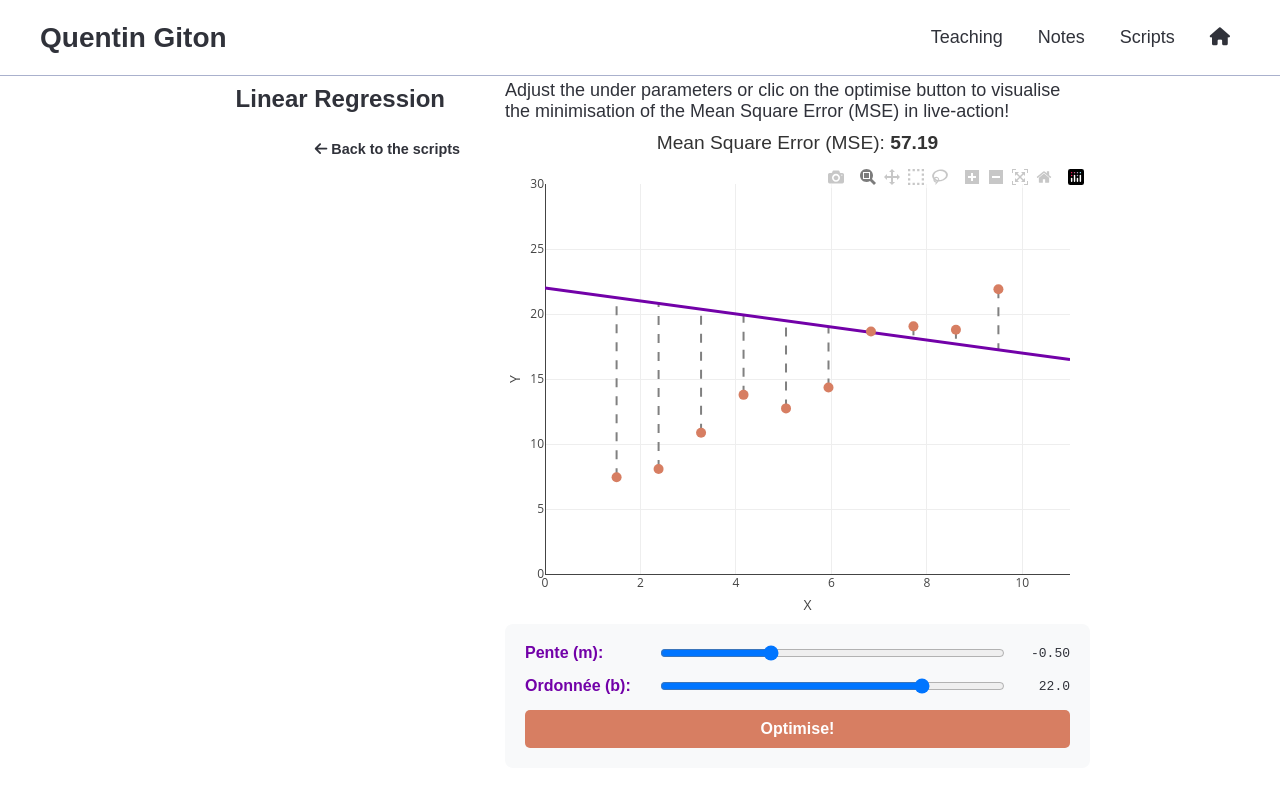
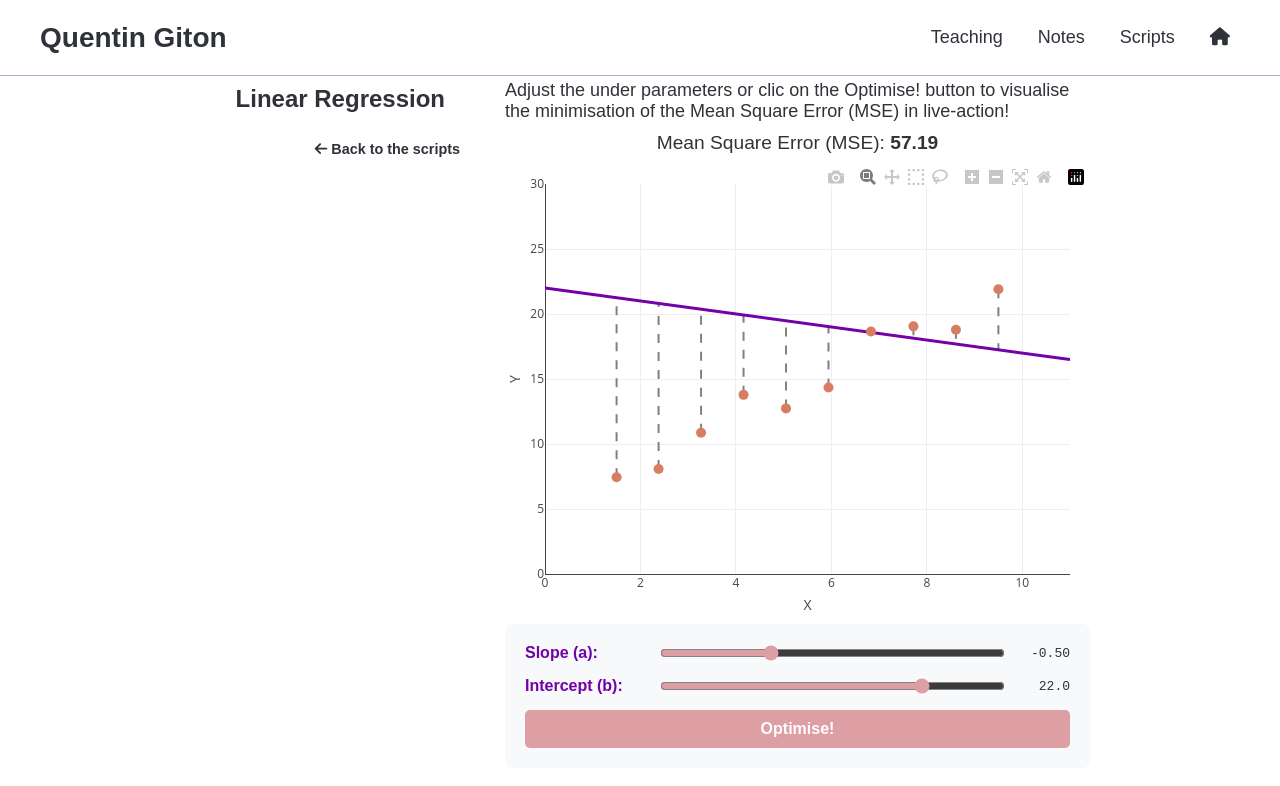
Before and after one commit to quentingiton/quentingiton.github.io, a Vue app: page /scripts/linear-regression in a window 1280 px wide. Shown: the top 786 px of the page. Built offline with nearby package versions, Linux system fonts and the light colour scheme; some icons are missing.

Commit message:
fluidified the scripts rendering

```diff
--- a/package.json
+++ b/package.json
@@ -29,6 +29,6 @@
     "less": "^4.2.2",
     "less-loader": "^12.2.0",
     "prettier": "3.5.0",
-    "vite": "^5.3.1"
+    "vite": "^5.4.21"
   }
 }
--- a/src/components/LinearRegression.vue
+++ b/src/components/LinearRegression.vue
@@ -8,13 +8,13 @@
 
     <div class="controls">
       <div class="slider-row">
-        <label>Pente (m):</label>
+        <label>Slope (a):</label>
         <input type="range" v-model.number="m" min="-3" max="5" step="0.01">
         <span class="value-display">{{ m.toFixed(2) }}</span>
       </div>
 
       <div class="slider-row">
-        <label>Ordonnée (b):</label>
+        <label>Intercept (b):</label>
         <input type="range" v-model.number="b" min="-5" max="30" step="0.1">
         <span class="value-display">{{ b.toFixed(1) }}</span>
       </div>
@@ -80,8 +80,21 @@ const drawPlot = () => {
   Plotly.react(plotContainer.value, traces, layout);
 };
 
+let isDrawing = false;
+
 watch([m, b], () => {
-  drawPlot();
+
+  if (isDrawing) return;
+
+  isDrawing = true;
+
+  requestAnimationFrame(() => {
+    if (plotContainer.value) {
+      drawPlot();
+    }
+
+    isDrawing = false;
+  });
 });
 
 onMounted(() => {
@@ -147,6 +160,7 @@ const animateOptimization = async () => {
 input[type=range] {
   flex-grow: 1;
   margin: 0 15px;
+  accent-color: #dd9ea4;
 }
 .value-display {
   width: 50px;
@@ -154,7 +168,7 @@ input[type=range] {
   font-family: monospace;
 }
 button {
-  background: #D77E62;
+  background: #dd9ea4;
   color: white;
   border: none;
   padding: 10px 20px;
@@ -165,6 +179,6 @@ button {
   font-weight: bold;
   transition: opacity 0.3s;
 }
-button:hover { background: #B7654B; }
+button:hover { background: #eecacc; }
 button:disabled { background: #ccc; cursor: not-allowed; }
 </style>
--- a/src/components/OneDLaguerreCells.vue
+++ b/src/components/OneDLaguerreCells.vue
@@ -38,7 +38,7 @@ const t1 = ref(0.0);
 const t2 = ref(0.0);
 const t3 = ref(0.0);
 const isOptimizing = ref(false);
-const btnText = ref('Optimiser les Thetas !');
+const btnText = ref('Optimise!');
 
 const c1 = -2, c2 = 0, c3 = 1;
 
@@ -145,9 +145,7 @@ const drawPlot = () => {
     xaxis2: { domain: [0.82, 1] },
     yaxis2: { anchor: 'x2', range: [0, 0.6], title: 'Masses' },
     shapes: [
-      // Base line for density plot
       { type: 'line', xref: 'x1', yref: 'y1', x0: -4, x1: 3.5, y0: 0, y1: 0, line: { color: 'black', width: 1 } },
-      // Target line for bar chart (1/3)
       { type: 'line', xref: 'x2', yref: 'y2', x0: -0.5, x1: 2.5, y0: 1/3, y1: 1/3, line: { color: '#d77e62', dash: 'dash' } }
     ],
     annotations: [
@@ -160,8 +158,22 @@ const drawPlot = () => {
   Plotly.react(plotContainer.value, traces, layout);
 };
 
+
+let isDrawing = false;
+
 watch([t1, t2, t3], () => {
-  drawPlot();
+
+  if (isDrawing) return;
+
+  isDrawing = true;
+
+  requestAnimationFrame(() => {
+    if (plotContainer.value) {
+      drawPlot();
+    }
+
+    isDrawing = false;
+  });
 });
 
 onMounted(() => {
@@ -174,7 +186,7 @@ const delay = (ms) => new Promise(res => setTimeout(res, ms));
 const animateOptimization = async () => {
   if (isOptimizing.value) return;
   isOptimizing.value = true;
-  btnText.value = "Calcul en cours...";
+  btnText.value = "Optimising...";
 
   let opt_t2 = t2.value;
   let opt_t3 = t3.value;
@@ -207,7 +219,7 @@ const animateOptimization = async () => {
     await delay(pauseTime);
   }
 
-  btnText.value = "Optimiser les Thetas !";
+  btnText.value = "Optimise!";
   isOptimizing.value = false;
 };
 </script>
@@ -237,6 +249,7 @@ const animateOptimization = async () => {
 input[type=range] {
   flex-grow: 1;
   margin: 0 15px;
+  accent-color: #dd9ea4;
 }
 .value-display {
   width: 50px;
@@ -244,7 +257,7 @@ input[type=range] {
   font-family: monospace;
 }
 button {
-  background: #D77E62;
+  background: #dd9ea4;
   color: white;
   border: none;
   padding: 10px 20px;
@@ -255,6 +268,6 @@ button {
   font-weight: bold;
   transition: background 0.3s;
 }
-button:hover { background: #B7654B; }
+button:hover { background: #eecacc; }
 button:disabled { background: #ccc; cursor: not-allowed; }
 </style>
--- a/src/views/LinearRegressionView.vue
+++ b/src/views/LinearRegressionView.vue
@@ -10,7 +10,7 @@
 
     <div class="column-right">
       <div class="content">
-        <p>Adjust the under parameters or clic on the optimise button to visualise the minimisation of the Mean Square Error (MSE) in live-action!</p>
+        <p>Adjust the under parameters or clic on the Optimise! button to visualise the minimisation of the Mean Square Error (MSE) in live-action!</p>
 
         <LinearRegression />
 
--- a/src/views/OneDLaguerreCellsView.vue
+++ b/src/views/OneDLaguerreCellsView.vue
@@ -9,7 +9,7 @@
     </div>
     <div class="column-right">
       <div class="content">
-        <p>Adjust the Kantorovich potentials values and try to equate the three areas. Or use the optimise button (but that's cheating)</p>
+        <p>Adjust the Kantorovich potentials values and try to equate the three areas. Or use the Optimise! button (but that's cheating)</p>
         <OneDLaguerreCells />
       </div>
     </div>
```
Also changed, not shown: 1 other file (tests, documents, lock files or other folders).
